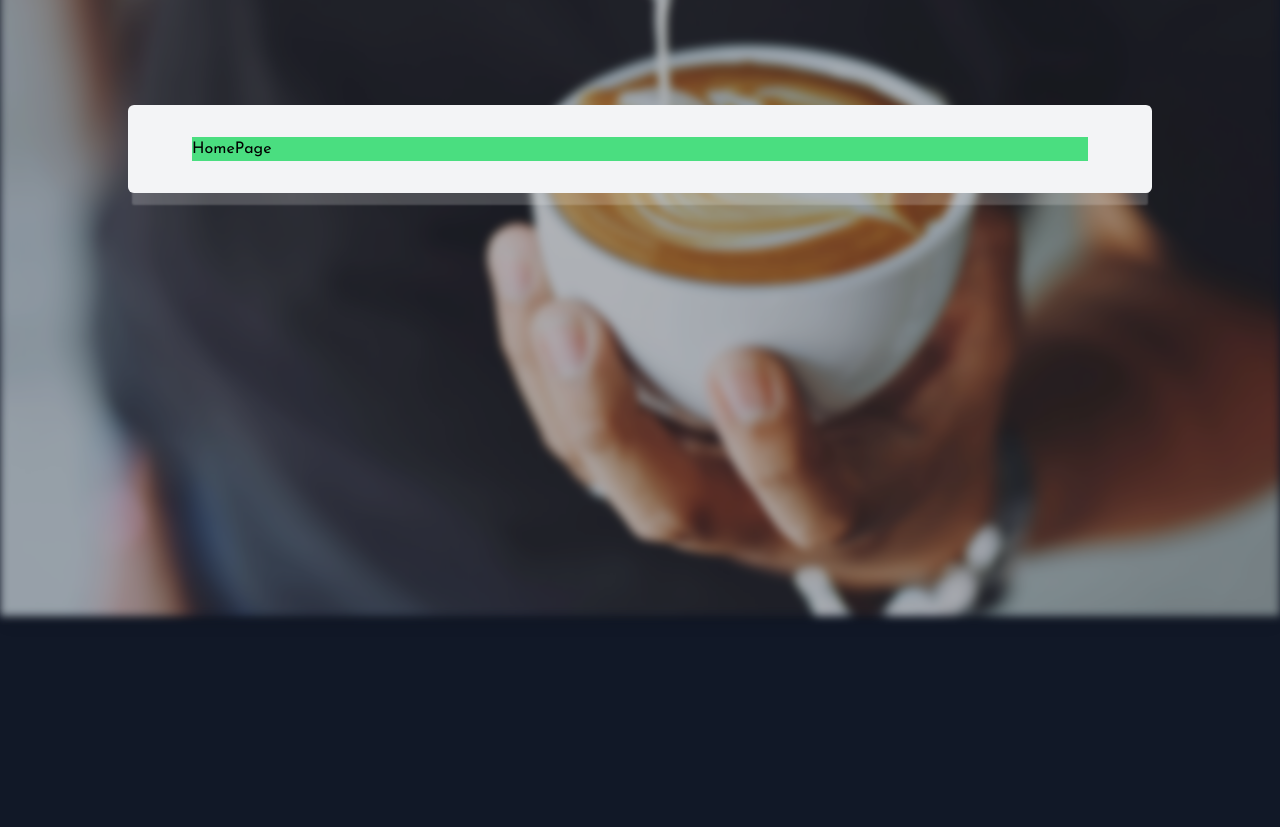
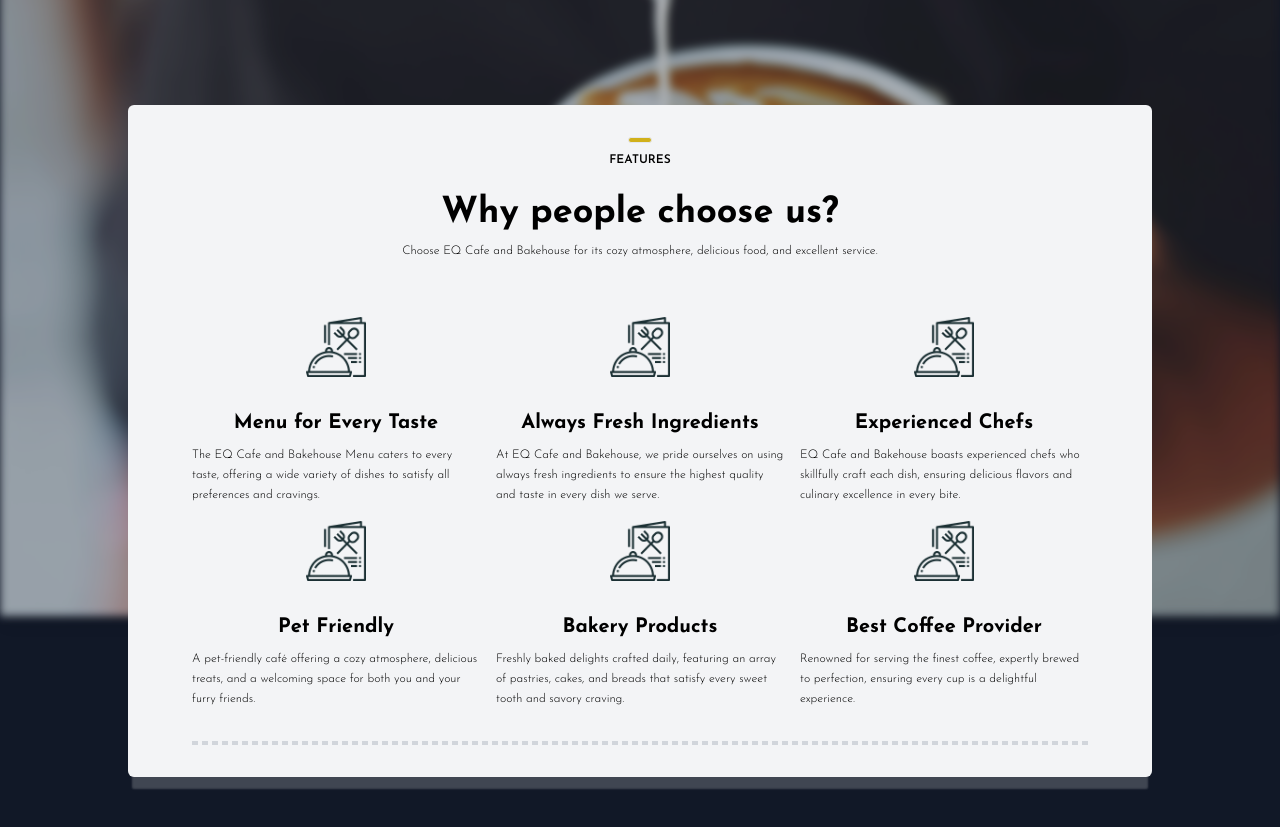
Before and after one commit to bjadhs/eq_cafe, a Next.js app: page / in a window 1280 px wide. Shown: the part 295-1122 px from the top of the page. Built offline with nearby package versions, Linux system fonts and the light colour scheme.

Commit message:
Added Features section in homepage and dashline color reusable

```diff
--- a/app/page.tsx
+++ b/app/page.tsx
@@ -1,5 +1,13 @@
+import DashLine from '@/components/shared/DashLine';
+import Features from '@/components/shared/home/Features';
+
 const HomePage = () => {
-  return <div className='bg-green-400 h-full'>HomePage</div>;
+  return (
+    <div className='flex flex-col items-center gap-8'>
+      <Features />
+      <DashLine color='border-gray-300' />
+    </div>
+  );
 };
 
 export default HomePage;
--- a/components/shared/DashLine.tsx
+++ b/components/shared/DashLine.tsx
@@ -1,6 +1,8 @@
-const DashLine = () => {
+const DashLine = ({ color }: { color: string }) => {
   return (
-    <div className='w-full border-2 border-spacing-4 border-gray-700 border-dashed'></div>
+    <div
+      className={`w-full border-2 border-spacing-4 ${color} border-dashed`}
+    ></div>
   );
 };
 
--- a/components/shared/Footer.tsx
+++ b/components/shared/Footer.tsx
@@ -15,10 +15,10 @@
   return (
     <div className='w-full flex flex-col justify-center items-center gap-4 py-4'>
       <div className='h-[300px]' />
-      <DashLine />
+      <DashLine color='border-gray-700' />
       <AboutSection />
       <MenuItem isMobile={false} />
-      <DashLine />
+      <DashLine color='border-gray-700' />
       <div className='container flex justify-between items-center w-full py-8'>
         <p className='text-sm font-thin text-white'>
           © 2025 EQ Cafe and Bakehouse. All rights reserved.
--- /dev/null
+++ b/components/shared/Topic.tsx
@@ -0,0 +1,15 @@
+import React from 'react';
+type TopicProps = {
+  title: string;
+};
+
+const Topic = ({ title }: TopicProps) => {
+  return (
+    <div className='flex flex-col items-center gap-2'>
+      <div className='h-[6px] w-6 bg-[#D1B019] border rounded-full'></div>
+      <h3>{title}</h3>
+    </div>
+  );
+};
+
+export default Topic;
--- /dev/null
+++ b/components/shared/home/Features.tsx
@@ -0,0 +1,30 @@
+import React from 'react';
+import Topic from '../Topic';
+import { featureItems } from '@/lib/features_items';
+import Image from 'next/image';
+
+const Features = () => {
+  return (
+    <div className='flex flex-col justify-center items-center gap-2'>
+      <Topic title='FEATURES' />
+      <h1>Why people choose us?</h1>
+      <p className='-mt-4'>
+        Choose EQ Cafe and Bakehouse for its cozy atmosphere, delicious food,
+        and excellent service.
+      </p>
+      <div className='grid grid-cols-3 gap-4 mt-12'>
+        {featureItems.map((item, index) => {
+          return (
+            <div key={index} className='flex flex-col items-center gap-2'>
+              <Image src={item.icon} alt={item.title} width={60} height={60} />
+              <h2 className='mt-6'>{item.title}</h2>
+              <p>{item.description}</p>
+            </div>
+          );
+        })}
+      </div>
+    </div>
+  );
+};
+
+export default Features;
--- /dev/null
+++ b/lib/features_items.ts
@@ -0,0 +1,39 @@
+export interface FeatureItems {
+    title: string;
+    description: string;
+    icon: string;
+}
+
+export const featureItems = [
+    {
+        title: 'Menu for Every Taste',
+        description: 'The EQ Cafe and Bakehouse Menu caters to every taste, offering a wide variety of dishes to satisfy all preferences and cravings.',
+        icon: '/menu.png',
+    },
+    {
+        title: 'Always Fresh Ingredients',
+        description: 'At EQ Cafe and Bakehouse, we pride ourselves on using always fresh ingredients to ensure the highest quality and taste in every dish we serve.',
+        icon: '/menu.png',
+    },
+    {
+        title: 'Experienced Chefs',
+        description: 'EQ Cafe and Bakehouse boasts experienced chefs who skillfully craft each dish, ensuring delicious flavors and culinary excellence in every bite.',
+        icon: '/menu.png',
+    },
+    {
+        title: 'Pet Friendly',
+        description: 'A pet-friendly café offering a cozy atmosphere, delicious treats, and a welcoming space for both you and your furry friends.',
+        icon: '/menu.png',
+    },
+    {
+        title: 'Bakery Products',
+        description: 'Freshly baked delights crafted daily, featuring an array of pastries, cakes, and breads that satisfy every sweet tooth and savory craving.',
+        icon: '/menu.png',
+    },
+    {
+        title: 'Best Coffee Provider',
+        description: 'Renowned for serving the finest coffee, expertly brewed to perfection, ensuring every cup is a delightful experience.',
+        icon: '/menu.png',
+    },
+
+]
```
Also changed, not shown: public/menu.png (added), public/menu.svg (added).
